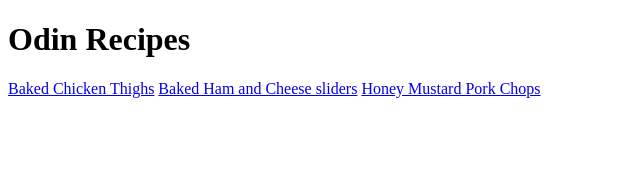
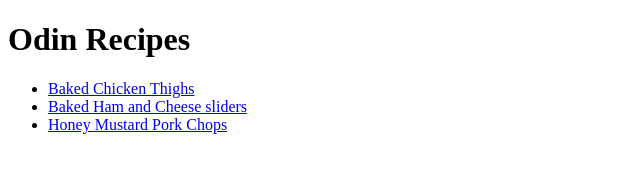
Before and after one commit to Cobus1892/odin-recipes, a plain HTML site: page index.html in a window 1280 px wide. Shown: the whole page, without its empty margins (0-640 px from the left). Drawn offline with Linux system fonts and the light colour scheme.

Commit message:
put recipe links in unordered list

```diff
--- a/index.html
+++ b/index.html
@@ -6,8 +6,10 @@
     </head>
     <body>
         <h1>Odin Recipes</h1>
-        <a href="/recipes/baked-chicken-thighs.html">Baked Chicken Thighs</a>
-        <a href="/recipes/ham-and-cheese-sliders.html">Baked Ham and Cheese sliders</a>
-        <a href="/recipes/honey-mustard-pork-chops.html">Honey Mustard Pork Chops</a>
+        <ul>
+           <li><a href="/recipes/baked-chicken-thighs.html">Baked Chicken Thighs</a></li>
+            <li><a href="/recipes/ham-and-cheese-sliders.html">Baked Ham and Cheese sliders</a></li>
+            <li><a href="/recipes/honey-mustard-pork-chops.html">Honey Mustard Pork Chops</a></li>
+         </ul>
     </body>
 </html>
```
